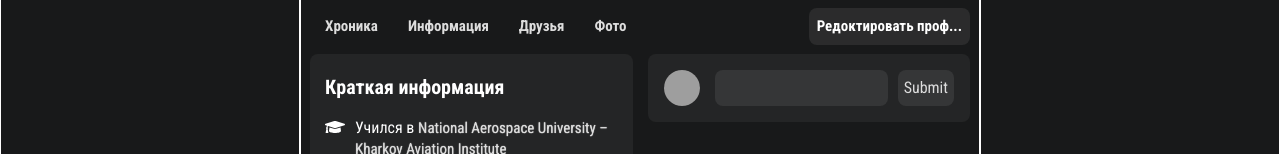
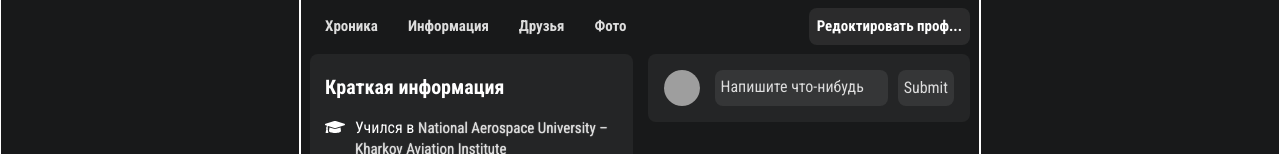
Before and after one commit to DenisAvilov/Nova_Kraina, a React (Create React App) app: page /profile in a window 1280 px wide. Shown: the part 646-800 px from the top of the page. Built offline with nearby package versions, Linux system fonts and the light colour scheme; grey boxes are pictures that could not be loaded.

Commit message:
add dispatch and action

```diff
--- a/src/App.js
+++ b/src/App.js
@@ -20,6 +20,7 @@ import Friends from './components/friends/Friends';
 library.add(fab, faCheckSquare, faCoffee, faUsers, faUserFriends, faDiagnoses, faFileVideo, faMusic, faCamera, faGraduationCap, faHome, faMapMarker, faThumbsUp)
 
 const App = (props) => {
+
     return (
         <div className="grid" >
             <Header />
@@ -30,7 +31,9 @@ const App = (props) => {
                       <Video />
                       <Music /> */
             }
-            <Route path='/profile' render={() => < Profile state={props.state} addPost={ props.addPost }/>} />
+            <Route path='/profile' render={() => < Profile state={props.state}
+            dispatch={props.dispatch}
+            />} />
             <Route path='/friends' render={() => < Friends />} />
             <Route path='/dialogues'  render={() => < Dialogues />} />
             <Route path='/video' render={() => < Video />}/>
--- a/src/components/profile/Profile.jsx
+++ b/src/components/profile/Profile.jsx
@@ -9,7 +9,8 @@ import Post from './post/Post';
 
 const Profile = (props) => {
 
-    const post = props.state.profile.post.map( p => <Post id={p.id} avatarImg={p.avatarImg} name={p.name} secondName={p.secondName}
+    const post = props.state.profile.post.map( p => <Post id={p.id} avatarImg={p.avatarImg}
+        name={p.name} secondName={p.secondName}
         title={p.title} imgPost={p.imgPost} like={p.like} massenge={p.massenge}/>)
 
     return (<div className={d.wrap}>
@@ -17,7 +18,7 @@ const Profile = (props) => {
         <UserNavigation />
         <div className={d.wrapper_state}>
             <UserState brief={props.state.profile.briefInformation} />
-            <UserWritesNewPost addPost={ props.addPost } />
+            <UserWritesNewPost dispatch={props.dispatch} placeholder={props.state.profile.placeholder}/>
             <div className={d.posts}>
                 {post}
             </div>
--- a/src/components/profile/userWritesNewPost/UserWritesNewPost.jsx
+++ b/src/components/profile/userWritesNewPost/UserWritesNewPost.jsx
@@ -5,13 +5,17 @@ import d from './UserWritesNewPost.module.css';
 const UserWritesNewPost = (props) => {
 
   let newTextUser = React.createRef();
+  let ckickButton = ()=>{
 
-  let addPost = ()=>{
+     //props.addPost()
+     props.dispatch({ type : 'ADD-POST'})
+    }
+  let changePlaceholder = () => {
+
      let text = newTextUser.current.value;
-
-     props.addPost(text)
-    newTextUser.current.value = '';
-    }
+     let action = {type : 'ADD-NEW-PLACE-HOLDER', text: text};
+     props.dispatch(action);
+  }
 
     return (
     <div className={d.new_news}>
@@ -20,8 +24,10 @@ const UserWritesNewPost = (props) => {
                 <img src="http://avilovdenis.pp.ua/img/2-mini-min.png" alt="Avatar" />
             </div>
             <div className={d.write_news}>
-                <textarea  ref={newTextUser} cols="10" rows="1"></textarea>
-                <input onClick={ () => { addPost() } } type="submit" />
+
+                <textarea onChange={changePlaceholder} ref={newTextUser} cols="10" rows="1"
+                 value={props.placeholder}></textarea>
+                <input onClick={ () => { ckickButton() } } type="submit" />
             </div>
         </div>       </div>
     )
--- a/src/index.js
+++ b/src/index.js
@@ -9,9 +9,7 @@ import { BrowserRouter } from 'react-router-dom';
 
 export let renderState = (state) => {
     ReactDOM.render(< BrowserRouter > < App
-     state={store.getState()}
-     addPost={store.addPost.bind(store)}
-     addNewPlaceholder={store.addNewPlaceholder.bind(store)}
+     state={state}  dispatch={store.dispatch.bind(store)}
     /> </ BrowserRouter>, document.getElementById('root'));
 }
 
@@ -22,4 +20,4 @@ store._crossdressing(renderState)
 serviceWorker.unregister();
 
 
-renderState();
+renderState(store.getState());
--- a/src/redux/state.js
+++ b/src/redux/state.js
@@ -54,19 +54,18 @@
             placeholder: 'Напишите что-нибудь'
         }
     },
+    _crossdressing(listener){
+        this._subscriber = listener;
+     },
+     _subscriber(){
+
+    },
     getState(){
         return this._state;
     },
-    _subscriber(){
+    dispatch(action){ //{type : 'ADD-POST'}
 
-    },
-    addNewPlaceholder(e){
-       debugger;
-       this._state.profile.placeholder = e
-       this._subscriber(this._state);
-    },
-    addPost(){
-        debugger;
+     if( action.type === 'ADD-POST'){
         let newObj = {
             id: 12,
             avatarImg: "http://avilovdenis.pp.ua/img/2-mini-min.png",
@@ -77,14 +76,18 @@
             like: 30,
             massenge: this._state.profile.placeholder,
         }
-
        this._state.profile.post.push(newObj);
        this._state.profile.placeholder = "Напишите что еще!";
        this._subscriber(this._state);
+     } else if( action.type === 'ADD-NEW-PLACE-HOLDER'){
+        this._state.profile.placeholder = action.text
+        this._subscriber(this._state);
+     }
+
     },
-    _crossdressing(listener){
-       this._subscriber = listener;
-    }
+
+
+
  }
 
 export default store;
```
